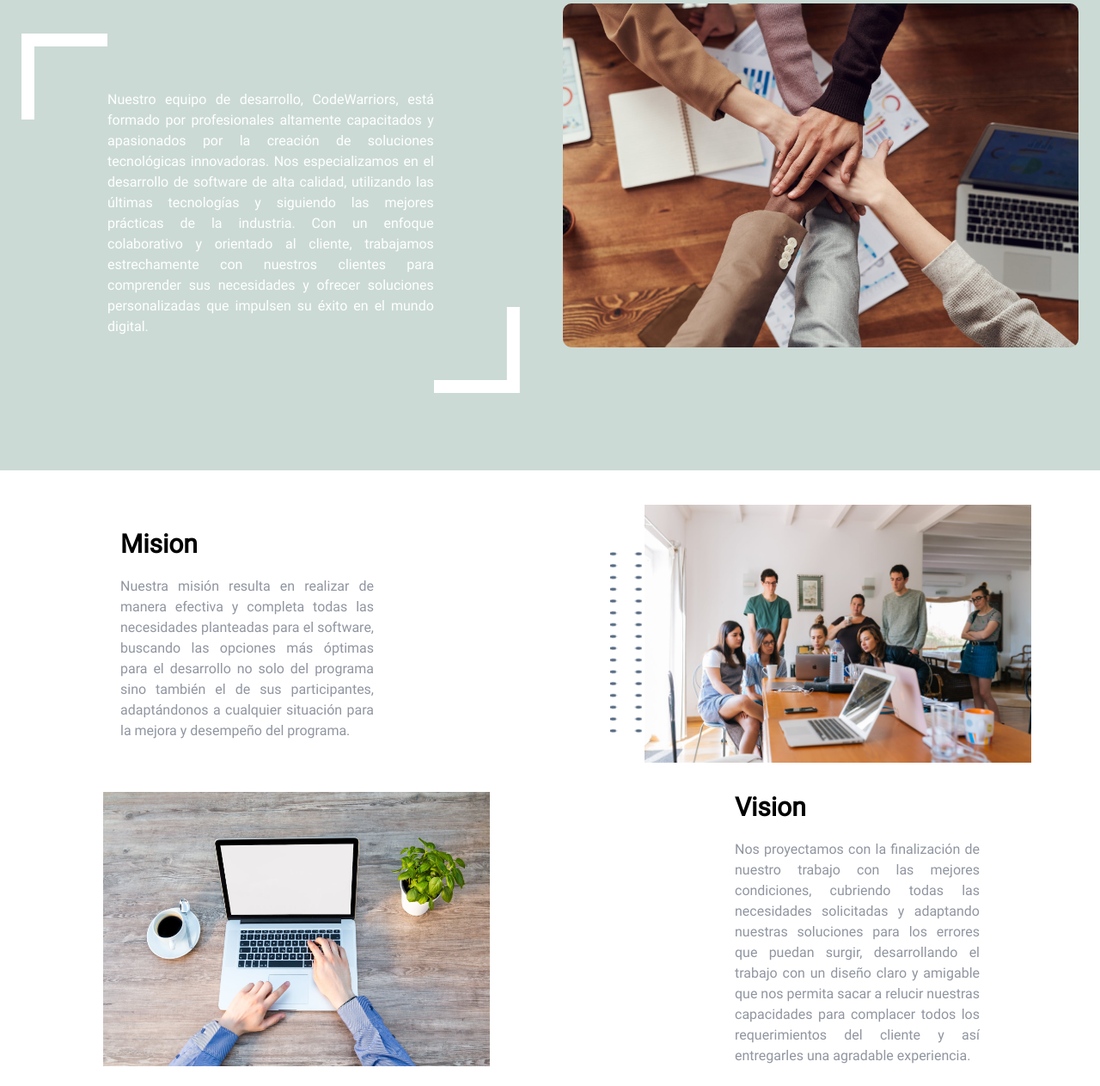
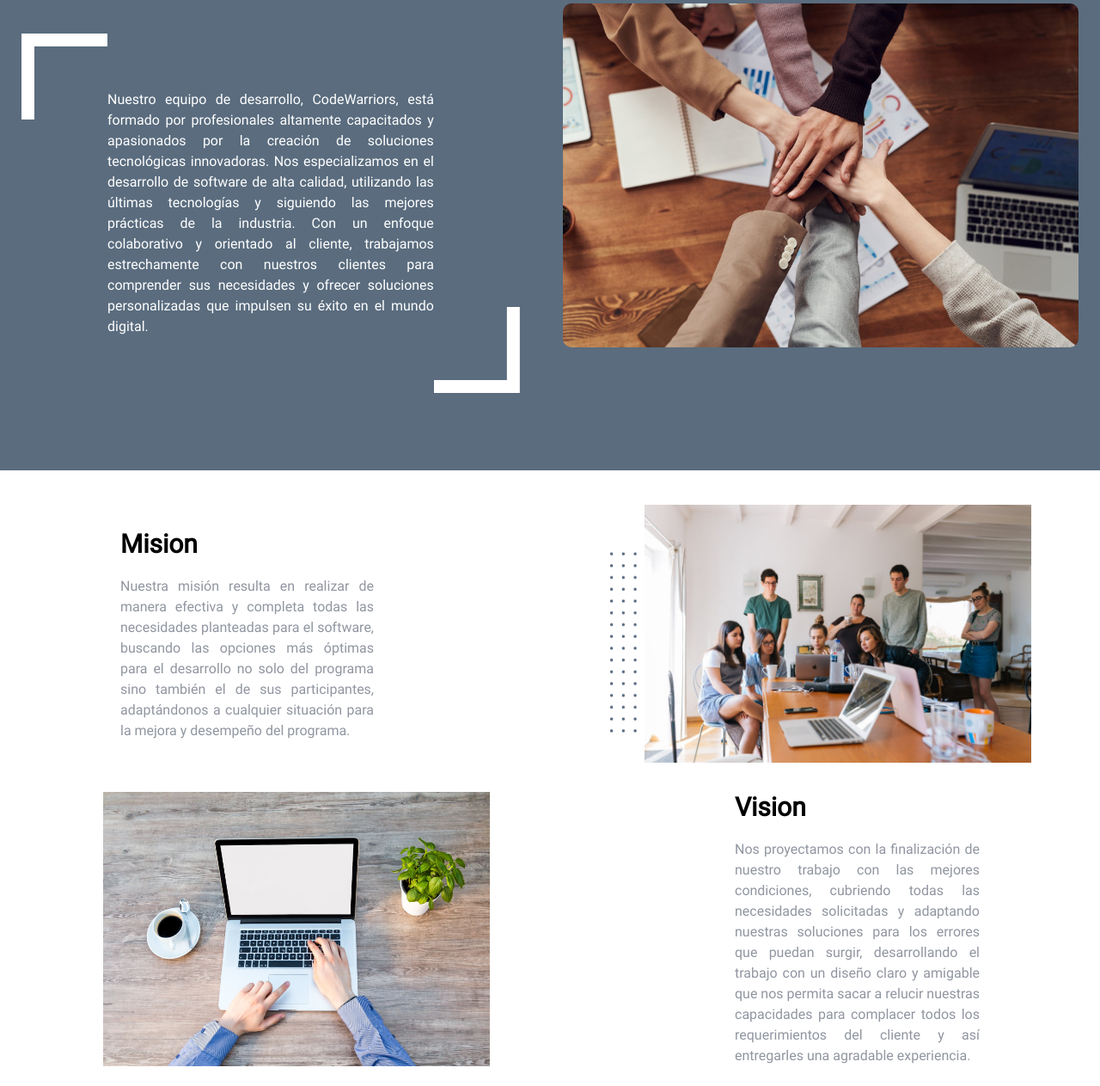
Before and after one commit to jfmurillo/proyecto1-2Q-2023, a plain HTML site: page Team page/codewarriosPage.html in a window 1280 px wide. Shown: the part 736-1999 px from the top of the page at 86% size. Drawn offline with Linux system fonts and the light colour scheme.

Commit message:
Change LandingStyle

```diff
--- a/Team page/landingStyle.css
+++ b/Team page/landingStyle.css
@@ -34,8 +34,8 @@ html {
 }
 
 :root {
-    --primaryColor: #89A7B1;
-    --secondaryColor: #CBDAD5FF;
+    --primaryColor: #485665;
+    --secondaryColor: #5a6c7e;
     --tertiaryColor: #9095A0FF;
 }
 
@@ -184,6 +184,7 @@ html {
 .ImgEdit .ImgFondo {
     position: absolute;
     z-index: 1;
+    width: auto;
     height: 220px;
     transform: translateY(50px);
 }
```
